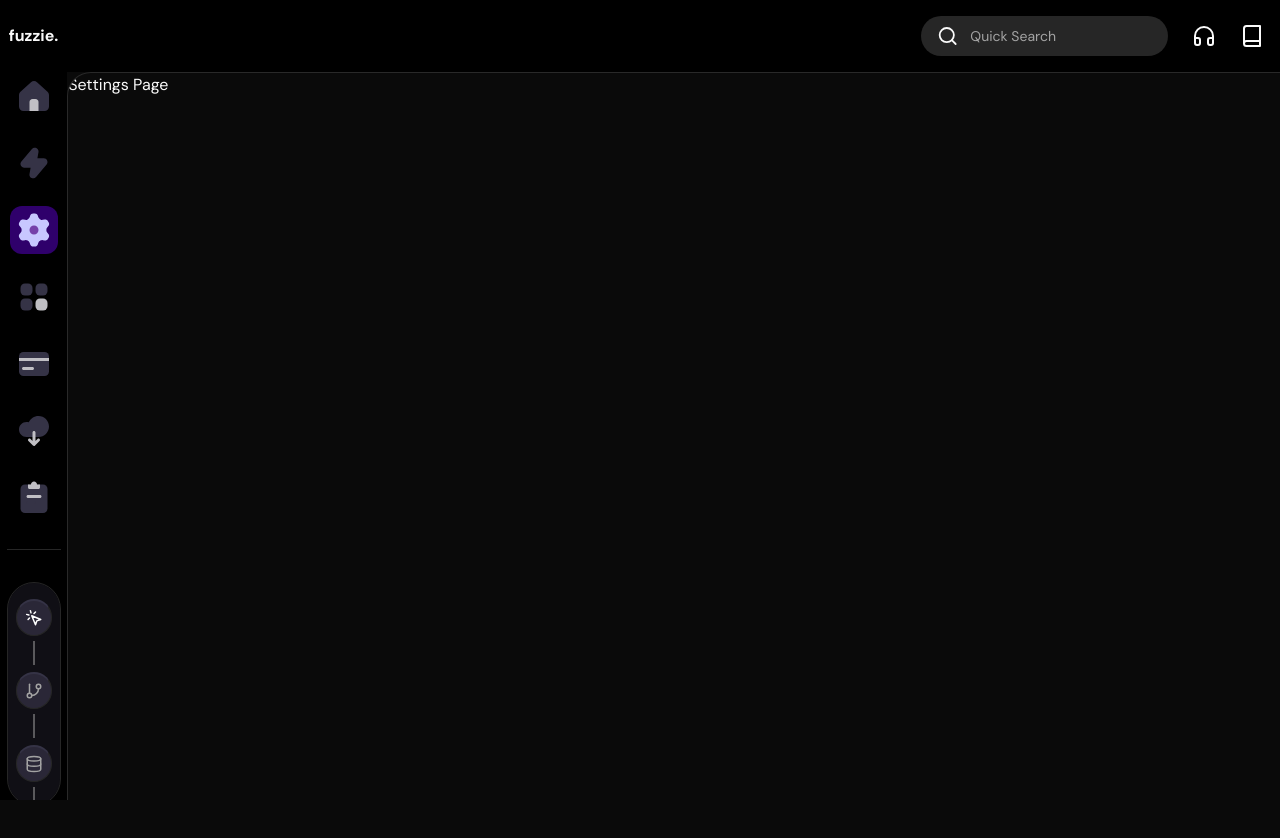
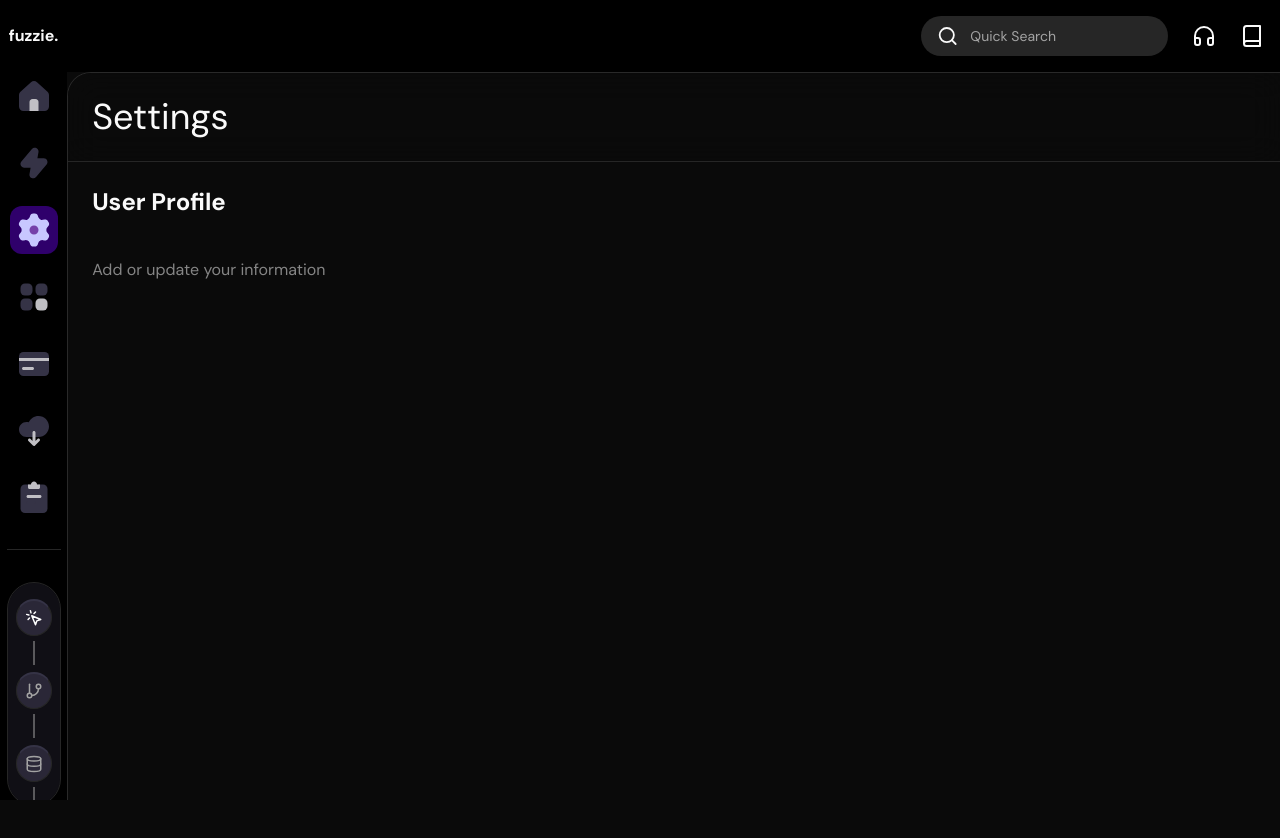
Before and after one commit to Md-JahidHasan/automation-app, a Next.js app: page /settings in a window 1280 px wide. Shown: the top 838 px of the page. Built offline with nearby package versions, Linux system fonts and the light colour scheme.

Commit message:
SettingPage Update

```diff
--- a/src/app/(main)/(pages)/settings/page.tsx
+++ b/src/app/(main)/(pages)/settings/page.tsx
@@ -6,8 +6,20 @@
 
 const SettingsPage = (props: Props) => {
     return (
-        <div>
-            Settings Page
+        <div className='flex flex-col gap-0'>
+            <h1 className='sticky top-0 z-[10] flex items-center justify-between border-b bg-background/50 p-6 text-4xl backdrop-blur-lg'>
+                <span>Settings</span>
+            </h1>
+
+            <div className='flex flex-col gap-10 p-6'>
+                <h2 className='text-2xl font-bold'>
+                    User Profile
+                </h2>
+                <p className='text-base text-white/50'>
+                    Add or update your information
+                </p>
+            </div>
+
         </div>
     )
 }
```
